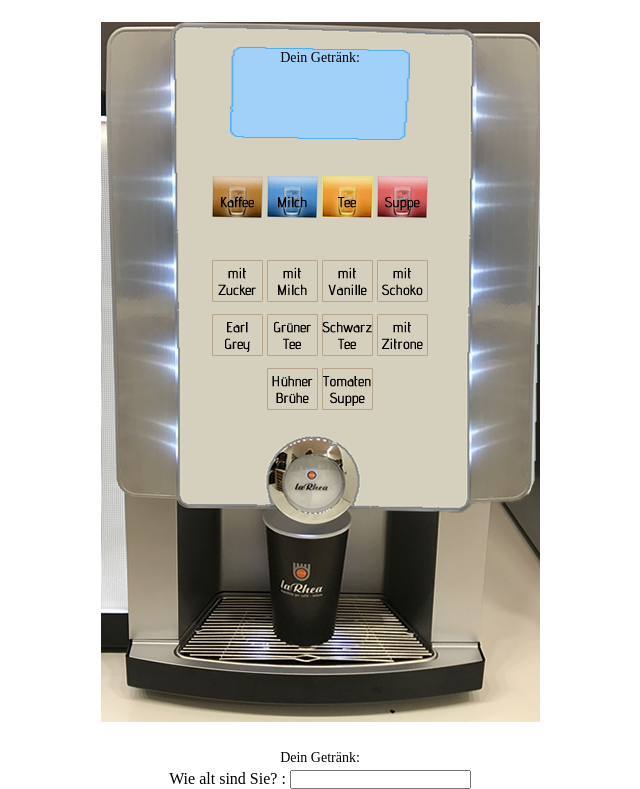
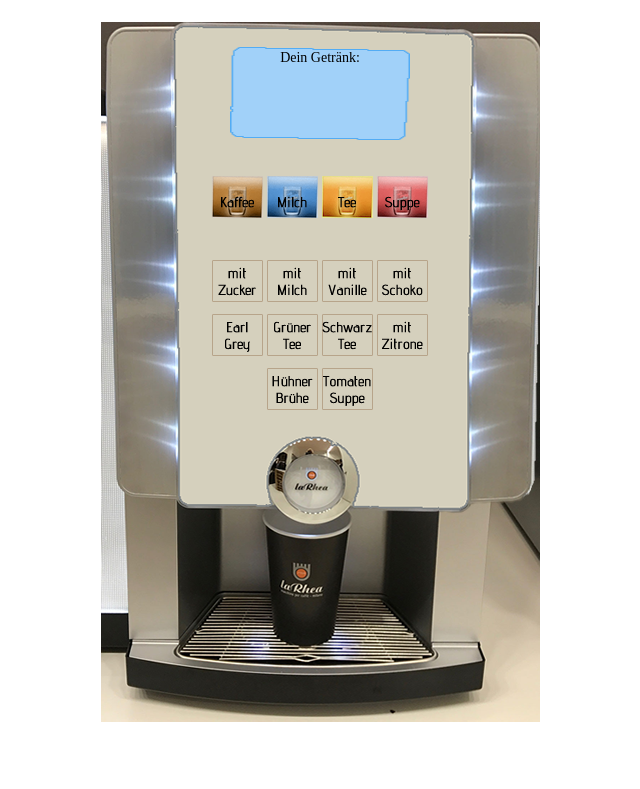
Before and after one commit to CC-Crazy-Students-Community-PP/00_Kaffee_Maschine_Experiment, a plain HTML site: page index.html in a window 1280 px wide. Shown: the part 60-849 px from the top of the page, without its empty margins (320-960 px from the left). After the commit the page ends 807 px from the top, so only its background shows below. Drawn offline with Linux system fonts and the light colour scheme.

Commit message:
update pc

```diff
--- a/index.html
+++ b/index.html
@@ -49,15 +49,6 @@
         </p>
     </div>
 
-    <!--Text-->
-    <p id="outputTxt">Dein Getränk: </p>
-    <!-- Eingabe -->
-    <form>
-        <label>Wie alt sind Sie? :</label>
-        <input type="text" name="eingabe" value="">
-    </form>
-
-
     <!-- ext. Script-Dateien -->
     <script src="js/data.js"></script>
     <script src="js/script.js"></script>
```
